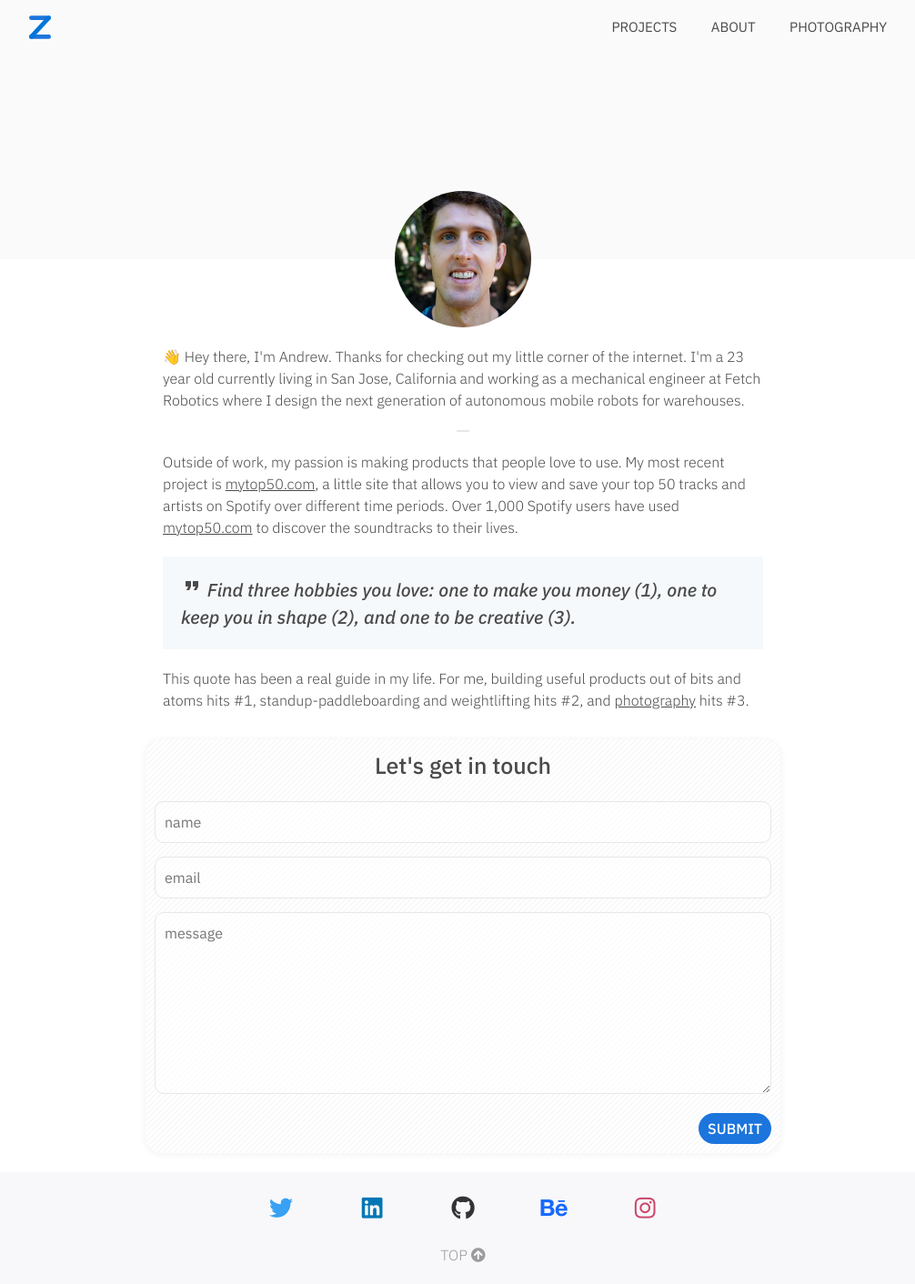
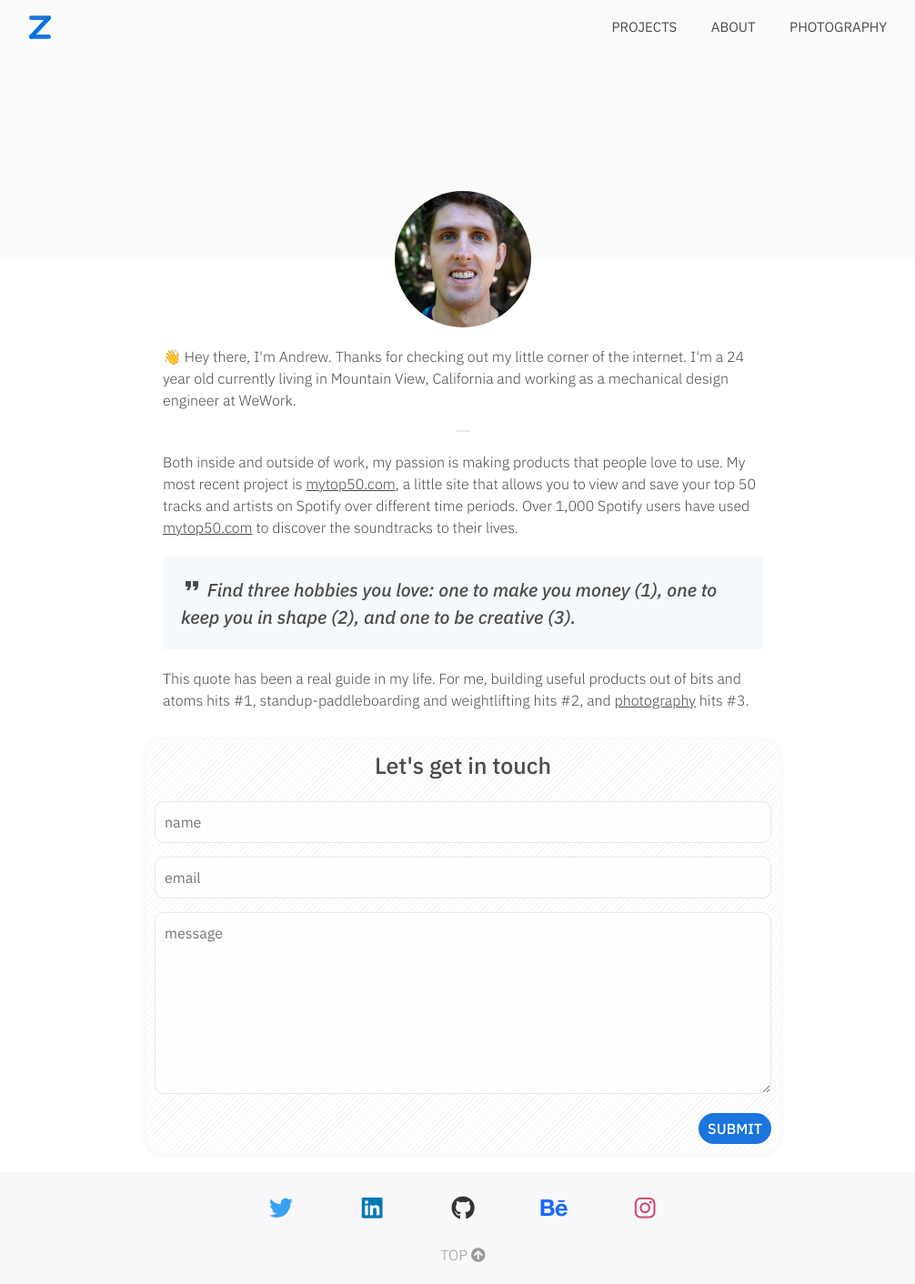
Before and after one commit to ajzeller/zellerio, a Jekyll site: the page built from pages/about.html, in a window 1280 px wide. Shown: the whole page at 91% size, without its empty margins (131-1137 px from the left). Built offline with Jekyll 4.4.1, drawn with Linux system fonts in a browser that asks for light colours; nearby versions of some CDN libraries.

Commit message:
adds WeWork job updates

```diff
--- a/_includes/sections/masthead.html
+++ b/_includes/sections/masthead.html
@@ -12,7 +12,7 @@
     <div class="masthead--tag skillset cell-mechanical"> <div class="tag-mechanical">Mechanical Engineer</div></div>
     <!-- <div class="masthead--tag skillset cell-uidesigner"> <div class="tag-uidesigner">UI Designer</div></div> -->
 
-    <div class="masthead--description cell-day"><span class="day"> ☀️ I design robots at Fetch Robotics</span></div>
+    <div class="masthead--description cell-day"><span class="day"> ☀️ I design robotics & IoT products at WeWork</span></div>
     <div class="masthead--description cell-night"><span class="night">🌙 I build useful things on the internet</span></div>
 
     <div class="masthead-social-links">
--- a/pages/about.html
+++ b/pages/about.html
@@ -17,13 +17,12 @@ permalink: /about
         <div class="about-paragraph">
             <p>
                 👋 Hey there, I'm Andrew. Thanks for checking out my little corner of the internet.
-                I'm a 23 year old currently living in San Jose, California and
-                working as a mechanical engineer at Fetch Robotics where I design the next generation
-                of autonomous mobile robots for warehouses.
+                I'm a 24 year old currently living in Mountain View, California and
+                working as a mechanical design engineer at WeWork.
 
                 <i class="material-icons" id="icon-divider">remove</i>
 
-                Outside of work, my passion is making products that people love to use.
+                Both inside and outside of work, my passion is making products that people love to use.
 
                 My most recent project is
                 <a href="https://mytop50.com" target="_blank">mytop50.com</a>,
```
